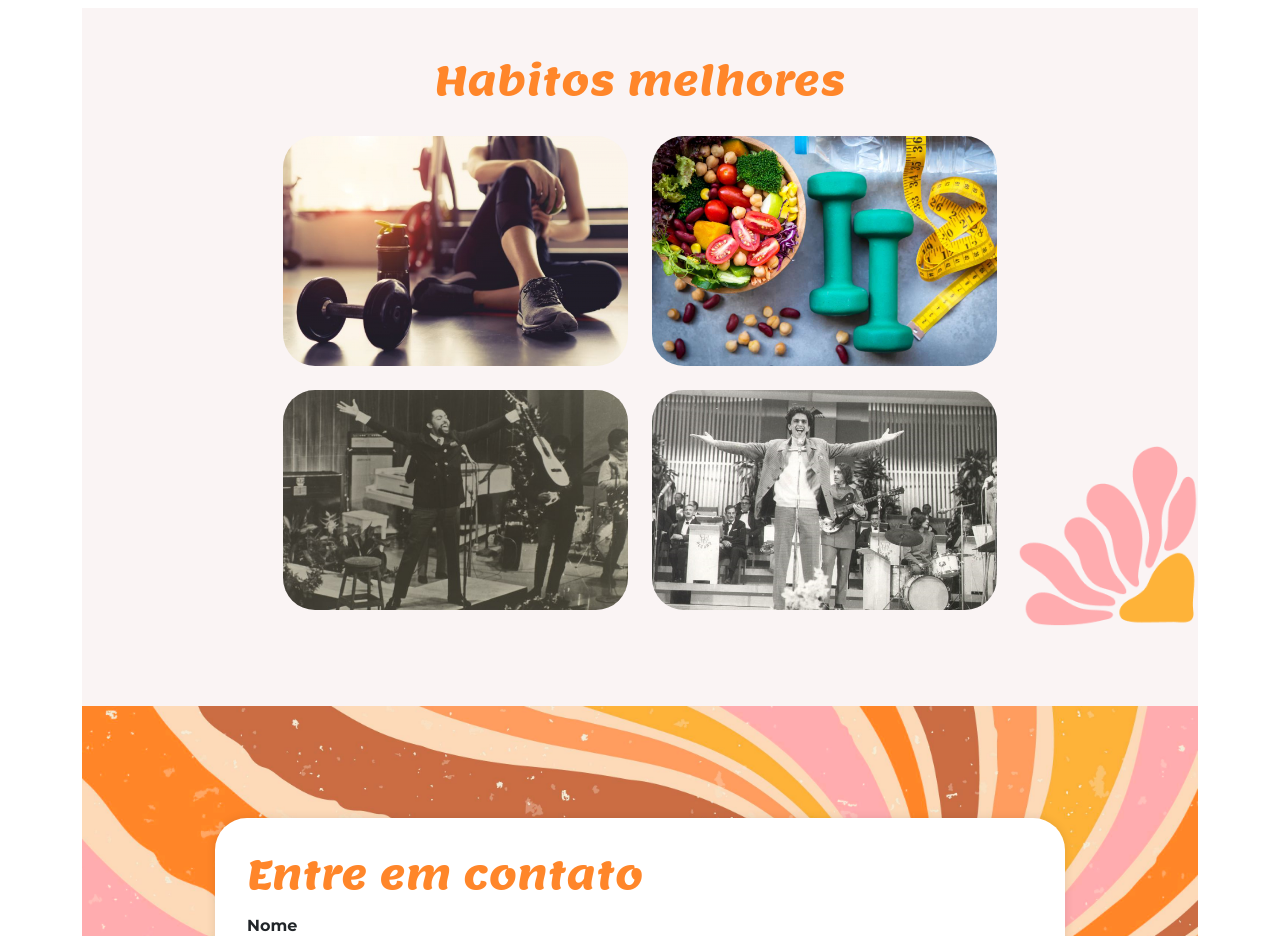
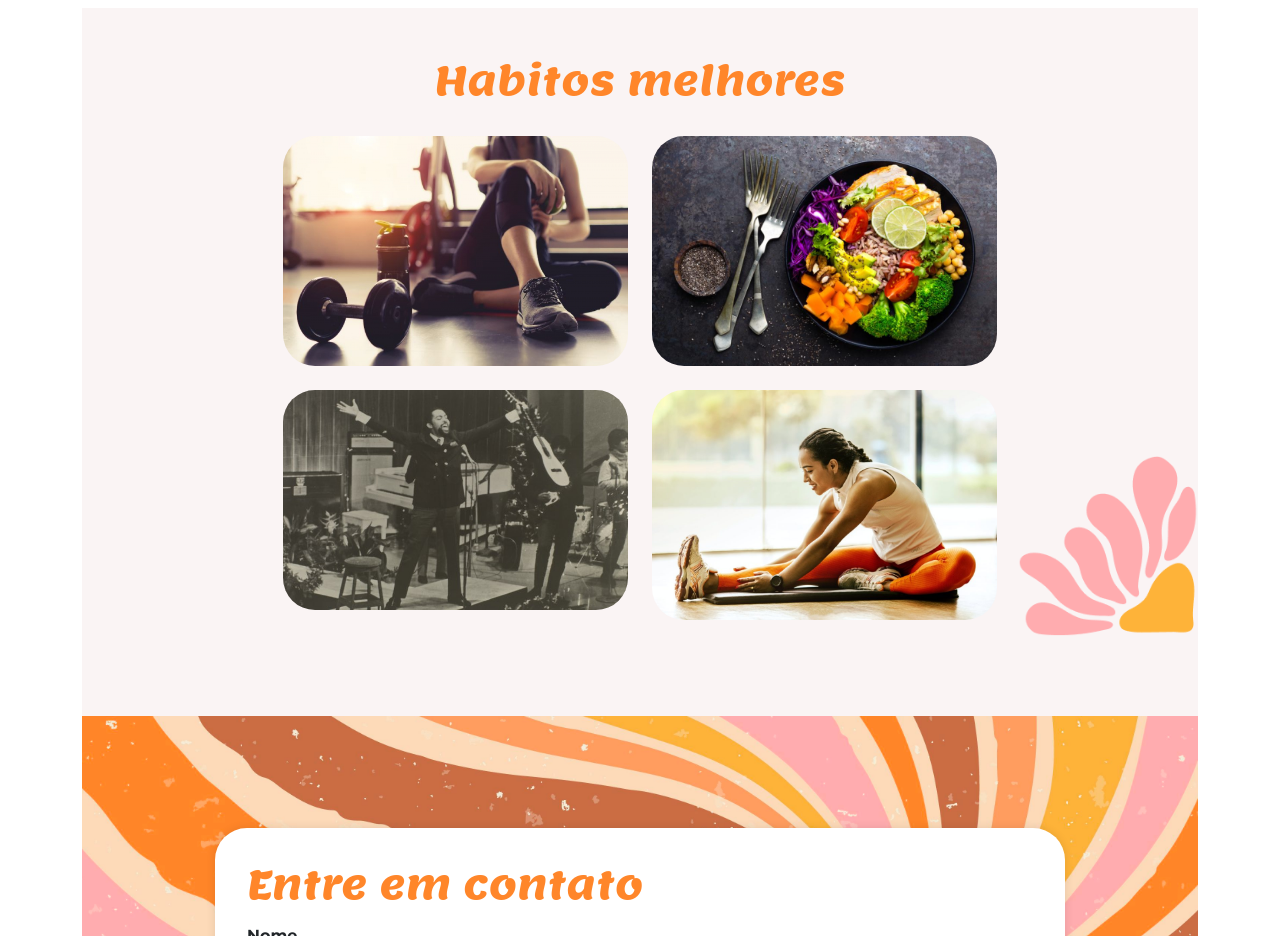
Before and after one commit to AllanaDallagnol25/siteacessivel2, a plain HTML site: page index.html in a window 1280 px wide. Shown: the part 1540-2476 px from the top of the page. Drawn offline with nearby package versions, Linux system fonts and the light colour scheme.

Commit message:
alongamento

```diff
--- a/index.html
+++ b/index.html
@@ -74,7 +74,7 @@
                             class="img-fluid rounded-5" loading="lazy">
                     </div>
                     <div class="col-md-4">
-                        <img src="img/alimentacao.jpg" class="img-fluid rounded-5"
+                        <img src="img/salada.jpg" class="img-fluid rounded-5"
                             loading="lazy">
                     </div>
                 </div>
@@ -83,7 +83,7 @@
                         <img src="img/lossy-page1-640px-Gilberto_Gil_nos_anos_1960.tif.jpg" class="img-fluid rounded-5" loading="lazy">
                     </div>
                     <div class="col-md-4">
-                        <img src="img/lossy-page1-640px-Caetano_Veloso_no_III_Festival_da_Música_Popular.tif.jpg"
+                        <img src="img/alongamento.jpg"
                             class="img-fluid rounded-5" loading="lazy">
                     </div>
                 </div>
```
Also changed, not shown: img/alongamento.jpg (added), img/salada.jpg (added).
